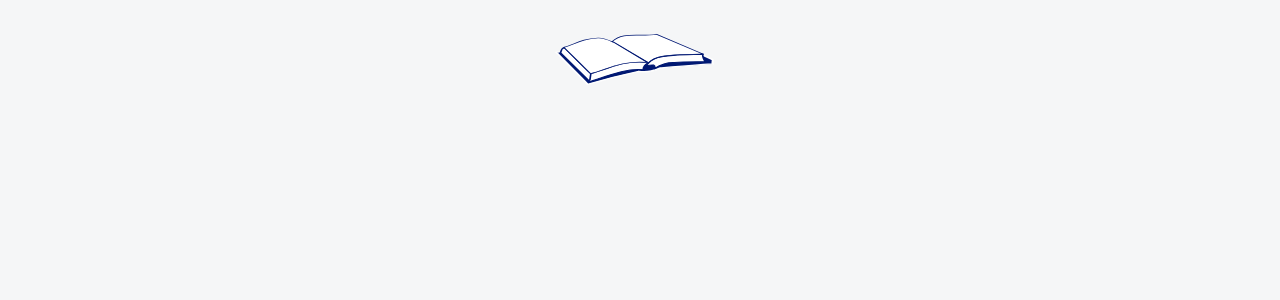
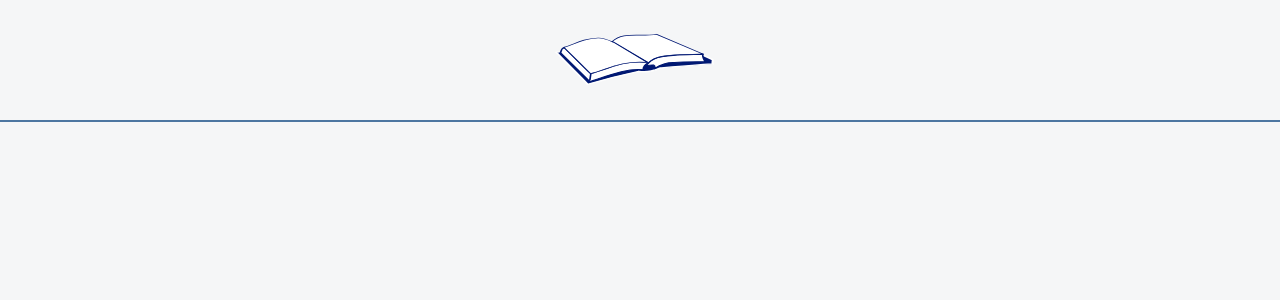
Before and after one commit to v1ktorbro/demo-books, a React (Create React App) app: page / in a window 1280 px wide. Shown: the top 300 px of the page. Built offline with nearby package versions, Linux system fonts and the light colour scheme.

Commit message:
improvement(Header): добавить элемент декора

```diff
--- a/src/components/Header/Header.css
+++ b/src/components/Header/Header.css
@@ -2,6 +2,7 @@
   width: 100%;
   height: 120px;
   display: flex;
+  border-bottom: 2px solid #4D76A1;
 }
 
 .header__logo {
```
